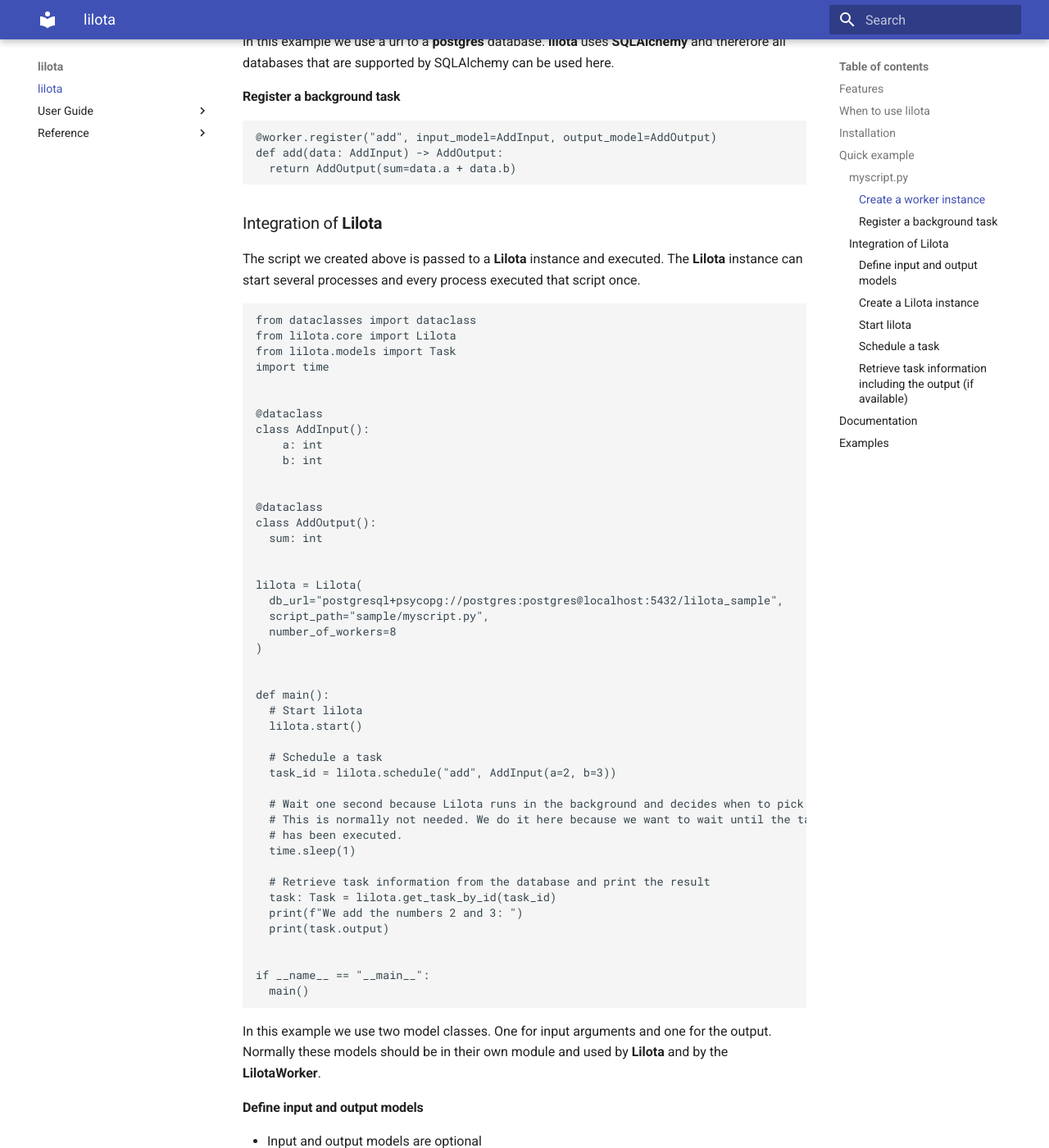
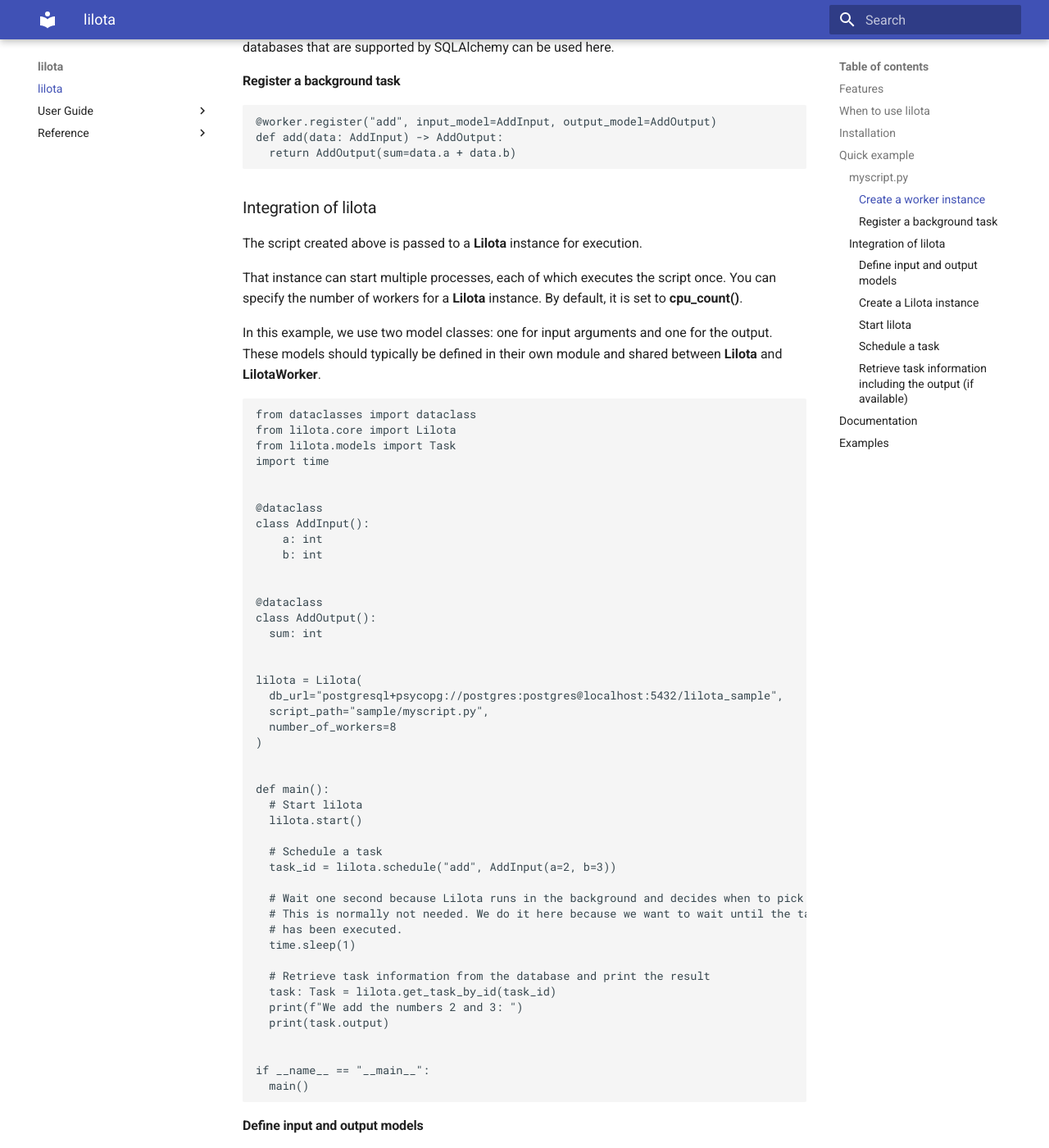
Before and after one commit to tobiasroessler/lilota, an MkDocs documentation site: the page built from docs/index.md, in a window 1280 px wide and 1400 px high, scrolled down 2624 px. Shown: the whole window at 82% size. Built offline with MkDocs 1.6.1 and Material for MkDocs 9.7.7, drawn with Linux system fonts in a browser that asks for light colours; some of the changed text lies outside the part shown.

````diff
--- a/README.md
+++ b/README.md
@@ -3,7 +3,7 @@
 **lilota** is a lightweight Python library for executing long-running
 tasks in the background without the overhead of full-fledged task queue
 systems. While those tools are powerful and
-valuable, lilota focuses on scenarios where a simpler approach is sufficient.
+valuable, **lilota** focuses on scenarios where a simpler approach is sufficient.
 
 It is designed for simple, asynchronous task execution with minimal
 setup and overhead.
@@ -16,7 +16,7 @@ setup and overhead.
     - [myscript.py](#myscriptpy)
       - [Create a worker instance](#create-a-worker-instance)
       - [Register a background task](#register-a-background-task)
-    - [Integration of **Lilota**](#integration-of-lilota)
+    - [Integration of lilota](#integration-of-lilota)
       - [Define input and output models](#define-input-and-output-models)
       - [Create a Lilota instance](#create-a-lilota-instance)
       - [Start lilota](#start-lilota)
@@ -45,7 +45,7 @@ such as:
 -   sending emails
 -   heavy computations
 
-Instead of blocking the request, lilota lets you start the task in the
+Instead of blocking the request, **lilota** lets you start the task in the
 background.
 
 
@@ -103,6 +102,7 @@ def main():
 if __name__ == "__main__":
   main()
 ```
+
 
 #### Create a worker instance
 
@@ -125,10 +125,14 @@ def add(data: AddInput) -> AddOutput:
 ```
 
 
-### Integration of **Lilota**
+### Integration of lilota
 
-The script we created above is passed to a **Lilota** instance and executed. The **Lilota** instance
-can start several processes and every process executed that script once.
+The script created above is passed to a **Lilota** instance for execution.
+
+That instance can start multiple processes, each of which executes the script once. You can specify the number of workers for a **Lilota** instance. By default, it is set to **cpu_count()**.
+
+In this example, we use two model classes: one for input arguments and one for the output.
+These models should typically be defined in their own module and shared between **Lilota** and **LilotaWorker**.
 
 ``` python
 from dataclasses import dataclass
@@ -177,10 +181,6 @@ if __name__ == "__main__":
   main()
 ```
 
-In this example we use two model classes. One for input arguments and one for the output.
-Normally these models should be in their own module and used by **Lilota** and by the
-**LilotaWorker**.
-
 
 #### Define input and output models
 
@@ -224,8 +224,7 @@ task_id = lilota.schedule("add", AddInput(a=2, b=3))
 ```
 
 The **schedule** function creates a task entry in the database and starts
-executing it immediately.
-The ID of the stored task is returned.
+executing it immediately. The ID of the stored task is returned.
 
 
 #### Retrieve task information including the output (if available)
--- a/pyproject.toml
+++ b/pyproject.toml
@@ -4,7 +4,7 @@ build-backend = "setuptools.build_meta"
 
 [project]
 name = "lilota"
-version = "0.10.0"
+version = "0.11.0"
 authors = [
   { name="Tobias Rössler", email="tobiasroessler@gmail.com" },
 ]
--- a/setup.py
+++ b/setup.py
@@ -2,6 +2,6 @@ from setuptools import setup, find_packages
 
 setup(
   name='lilota',
-  version='0.10.0',
+  version='0.11.0',
   packages=find_packages(include=['lilota']),
 )
````
Also changed, not shown: other parts of README.md (+2 -3 lines), ROADMAP.md (+1 -2 lines), docs/lilota-is-simple.md (+1 -1 lines), 1 other file.
